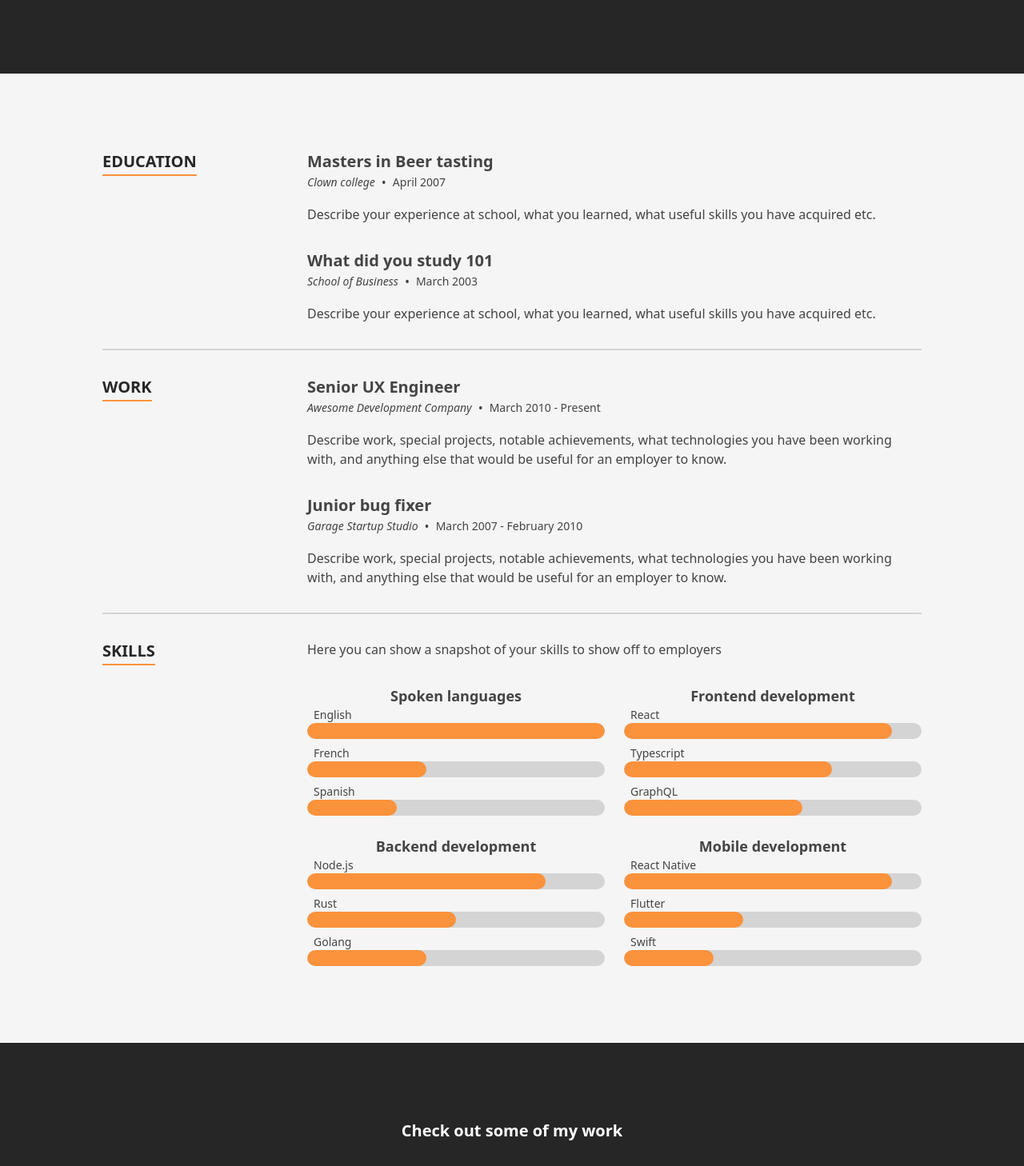
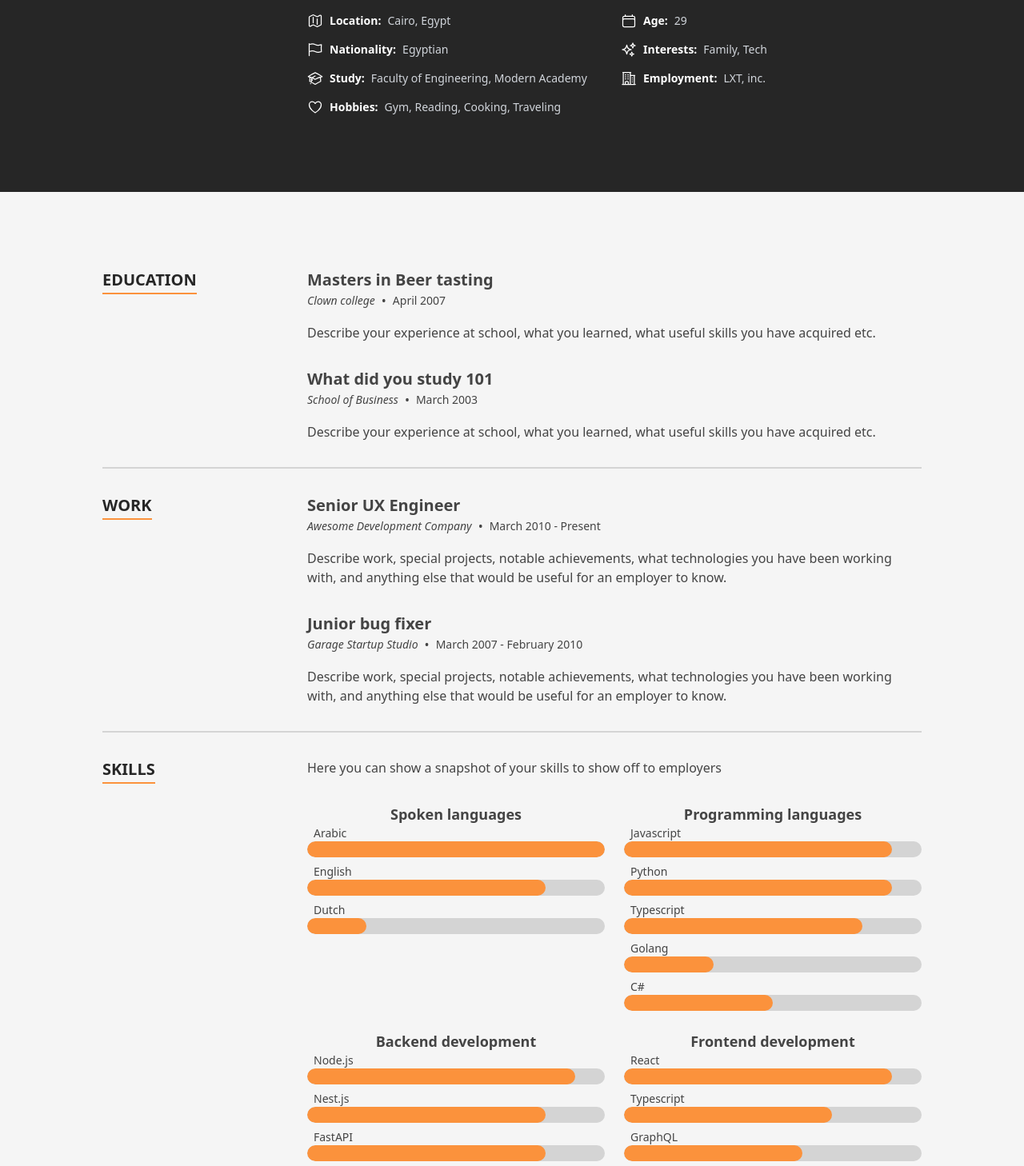
Before and after one commit to alsabbahy/my-landing-page, a Next.js app: page / in a window 1280 px wide. Shown: the part 1140-2598 px from the top of the page at 80% size. Built offline with nearby package versions, Linux system fonts and the light colour scheme.

Commit message:
Update personal profile and skills data
- Enhance about section with detailed professional background
- Update language and skill proficiency levels
- Add Calendly meeting link to hero actions
- Modify interests and hobbies
- Add HeartIcon for hobbies section

```diff
--- a/src/data/data.tsx
+++ b/src/data/data.tsx
@@ -6,6 +6,7 @@ import {
   FlagIcon,
   MapIcon,
   SparklesIcon,
+  HeartIcon,
 } from '@heroicons/react/24/outline';
 
 import GithubIcon from '../components/Icon/GithubIcon';
@@ -45,16 +46,15 @@ import {
  */
 export const homePageMeta: HomepageMeta = {
   title: 'Sabbahy Codes',
-  description: "Sabbahy Codes is a website built with Next.js, Tailwind CSS, and TypeScript.",
+  description: 'Sabbahy Codes is a website built with Next.js, Tailwind CSS, and TypeScript.',
   ogImageUrl: 'https://sabbahy.codes/sabbahy.png',
   twitterCardType: 'summary_large',
   twitterTitle: 'Code Chronicles',
   twitterCreator: '@code__chronicle',
   twitterUrl: 'https://x.com/code__chronicle',
-  twitterDescription: 'Software Engineer, Fullstack developer, React, Node, TypeScript, JavaScript, E-Commerce, Web Application developer, It\'s my pleasure to be of service.',
+  twitterDescription:
+    "Software Engineer, Fullstack developer, React, Node, TypeScript, JavaScript, E-Commerce, Web Application developer, It's my pleasure to be of service.",
 };
-
-
 
 /**
  * Section definition
@@ -81,7 +81,7 @@ export const heroData: Hero = {
   description: (
     <>
       <p className="prose-sm text-stone-200 sm:prose-base lg:prose-lg">
-        I'm an Egyptian based <strong className="text-stone-100">Senior Software Engineer</strong>, currently working at{' '}
+        I'm an Egyptian <strong className="text-stone-100">Senior Software Engineer</strong>, currently working at{' '}
         <strong className="text-stone-100">LXT</strong> maintaining and developing the LXT data platform.
       </p>
       <p className="prose-sm text-stone-200 sm:prose-base lg:prose-lg">
@@ -89,8 +89,6 @@ export const heroData: Hero = {
         time with my family, or learning new things <strong className="text-stone-100">Tech</strong>.
       </p>
     </>
-
-
   ),
   actions: [
     {
@@ -100,10 +98,18 @@ export const heroData: Hero = {
       Icon: ArrowDownTrayIcon,
     },
     {
+      href: "https://calendly.com/ahmed-alsabbahy/free-discussion-meeting",
+      text: 'Schedule a 30 min meeting',
+      primary: true,
+      Icon: CalendarIcon,
+
+    },
+    {
       href: `#${SectionId.Contact}`,
       text: 'Contact',
       primary: false,
     },
+
   ],
 };
 
@@ -112,17 +118,17 @@ export const heroData: Hero = {
  */
 export const aboutData: About = {
   profileImageSrc: profilepic,
-  description: `Use this bio section as your way of describing yourself and saying what you do, what technologies you like
-  to use or feel most comfortable with, describing your personality, or whatever else you feel like throwing
-  in.`,
+  description: `At LXT, I design secure and efficient backend solutions using Clean Coding and FastAPI. I collaborate closely with the Product team to translate technical requirements into robust solutions and mentor junior engineers to foster technical excellence.
+
+With a Nanodegree in Advanced Cloud Development and a React Developer certification, alongside experience at Sword Egypt and Amjaad Technology, I combine a strong Computer Software Engineering foundation with hands-on expertise to drive successful backend projects.`,
   aboutItems: [
     {label: 'Location', text: 'Cairo, Egypt', Icon: MapIcon},
     {label: 'Age', text: '29', Icon: CalendarIcon},
     {label: 'Nationality', text: 'Egyptian', Icon: FlagIcon},
-    {label: 'Interests', text: 'Gym, Family, Tech', Icon: SparklesIcon},
+    {label: 'Interests', text: 'Family, Tech', Icon: SparklesIcon},
     {label: 'Study', text: 'Faculty of Engineering, Modern Academy', Icon: AcademicCapIcon},
     {label: 'Employment', text: 'LXT, inc.', Icon: BuildingOffice2Icon},
-
+    {label: 'Hobbies', text: 'Gym, Reading, Cooking, Traveling', Icon: HeartIcon},
   ],
 };
 
@@ -134,16 +140,64 @@ export const skills: SkillGroup[] = [
     name: 'Spoken languages',
     skills: [
       {
-        name: 'English',
+        name: 'Arabic',
         level: 10,
       },
       {
-        name: 'French',
-        level: 4,
+        name: 'English',
+        level: 8,
       },
       {
-        name: 'Spanish',
+        name: 'Dutch',
+        level: 2,
+      },
+    ],
+  },
+  {
+    name: 'Programming languages',
+    skills: [
+      {
+        name: 'Javascript',
+        level: 9,
+      },
+      {
+        name: 'Python',
+        level: 9,
+      },
+      {
+        name: 'Typescript',
+        level: 8,
+      },
+      {
+        name: 'Golang',
         level: 3,
+      },
+      {
+        name: 'C#',
+        level: 5,
+      },
+    ],
+  },
+
+
+  {
+    name: 'Backend development',
+    skills: [
+      {
+        name: 'Node.js',
+        level: 9,
+      },
+      {
+        name: 'Nest.js',
+        level: 8,
+      },
+      {
+        name: 'FastAPI',
+        level: 8,
+      },
+      {
+        name: 'Golang',
+        level: 2,
       },
     ],
   },
@@ -161,40 +215,6 @@ export const skills: SkillGroup[] = [
       {
         name: 'GraphQL',
         level: 6,
-      },
-    ],
-  },
-  {
-    name: 'Backend development',
-    skills: [
-      {
-        name: 'Node.js',
-        level: 8,
-      },
-      {
-        name: 'Rust',
-        level: 5,
-      },
-      {
-        name: 'Golang',
-        level: 4,
-      },
-    ],
-  },
-  {
-    name: 'Mobile development',
-    skills: [
-      {
-        name: 'React Native',
-        level: 9,
-      },
-      {
-        name: 'Flutter',
-        level: 4,
-      },
-      {
-        name: 'Swift',
-        level: 3,
       },
     ],
   },
```
